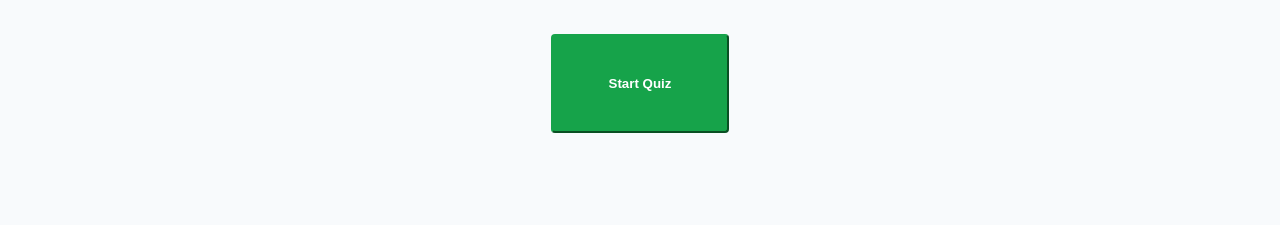
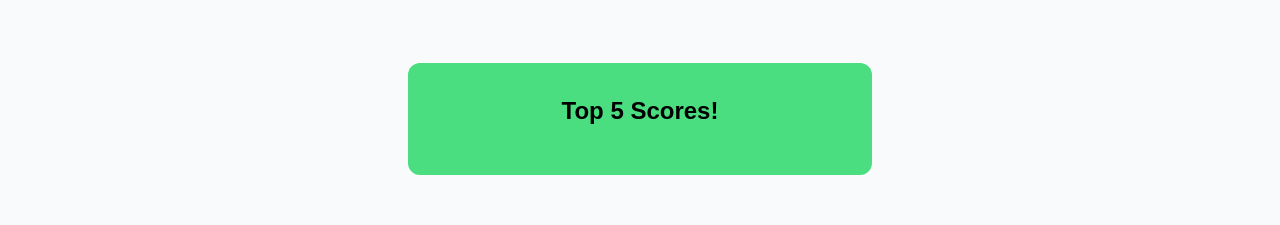
Before and after one commit to Ulfflo/quiz-redux, a Next.js app: page / in a window 1280 px wide. Shown: the part 551-776 px from the top of the page. Built offline with nearby package versions, Linux system fonts and the light colour scheme.

Commit message:
added ScoreBoard + playerScore data

```diff
--- /dev/null
+++ b/components/ScoreBoard.js
@@ -0,0 +1,17 @@
+import { useSelector } from "react-redux";
+
+function ScoreBoard() {
+  const darkMode = useSelector((state) => state.darkMode);
+  return (
+    <div
+      className={`${
+        darkMode ? "bg-sky-950" : " bg-green-400"
+      } w-[400px] p-8 m-20 rounded-xl relative flex-col`}
+    >
+      <h2 className="text-2xl font-bold mb-4 text-center">Top 5 Scores! </h2>
+      <div></div>
+    </div>
+  );
+}
+
+export default ScoreBoard;
--- a/pages/index.js
+++ b/pages/index.js
@@ -1,6 +1,7 @@
 import Layout from "@/components/Layout";
 import { StartQuizButton } from "@/components/Button";
 import { FaArrowDownLong } from "react-icons/fa6";
+import ScoreBoard from "@/components/ScoreBoard";
 
 export default function Home() {
   return (
@@ -18,6 +19,7 @@ export default function Home() {
         <div className="text-center">
           <StartQuizButton>Start Quiz</StartQuizButton>
         </div>
+        <ScoreBoard />
       </Layout>
     </main>
   );
```
Also changed, not shown: data/playerScore.js (added, +7 -0 lines).
